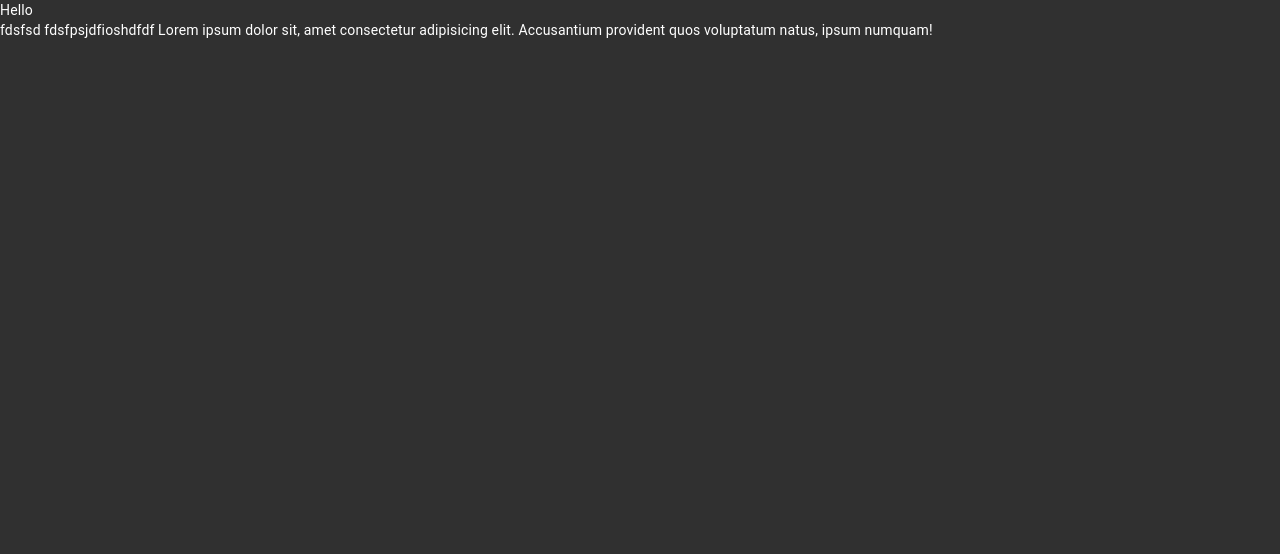
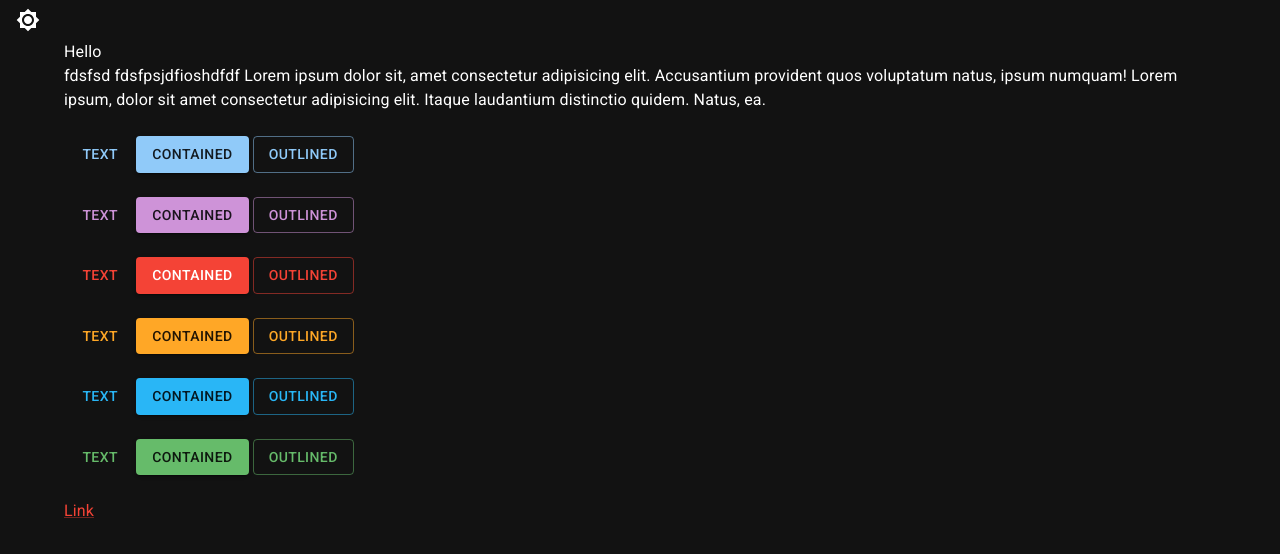
Before and after one commit to grykielona/kalkulatorpro, a Gatsby site: page / in a window 1280 px wide. Built offline with nearby package versions, Linux system fonts and the light colour scheme; Gatsby itself is replaced by a stand-in of ours.

Commit message:
Fixing some configuration

```diff
--- a/gatsby-browser.js
+++ b/gatsby-browser.js
@@ -4,4 +4,4 @@
  * See: https://www.gatsbyjs.com/docs/browser-apis/
  */
 
-// You can delete this file if you're not using it
+// You can delete this file if you're not using  it
--- a/gatsby-node.js
+++ b/gatsby-node.js
@@ -1,8 +1,8 @@
 exports.createPages = async ({ actions }) => {
   const { createPage } = actions
   createPage({
-    path: "/using-dsg",
-    component: require.resolve("./src/templates/using-dsg.js"),
+    path: '/using-dsg',
+    component: require.resolve('./src/templates/using-dsg.js'),
     context: {},
     defer: true,
   })
--- a/package.json
+++ b/package.json
@@ -5,8 +5,10 @@
   "version": "0.1.0",
   "author": "bk",
   "dependencies": {
-    "@material-ui/core": "^4.12.3",
-    "@material-ui/icons": "^4.11.2",
+    "@emotion/react": "^11.7.1",
+    "@emotion/styled": "^11.6.0",
+    "@mui/icons-material": "^5.3.1",
+    "@mui/material": "^5.4.0",
     "gatsby": "^4.6.2",
     "gatsby-plugin-gatsby-cloud": "^4.6.0",
     "gatsby-plugin-image": "^2.6.0",
--- a/src/components/Layout/Layout.jsx
+++ b/src/components/Layout/Layout.jsx
@@ -1,20 +1,35 @@
-import React from 'react'
-import { createTheme, ThemeProvider } from '@material-ui/core/styles'
-import { CssBaseline } from '@material-ui/core'
+import React, { useMemo, useState } from 'react'
+import { createTheme, ThemeProvider } from '@mui/material/styles'
+import CssBaseline from '@mui/material/CssBaseline'
+import Brightness4Icon from '@mui/icons-material/Brightness4'
+import Brightness7Icon from '@mui/icons-material/Brightness7'
+import IconButton from '@mui/material/IconButton'
 
-const darkTheme = createTheme({
-  palette: {
-    type: 'dark',
-  },
-})
+const Layout = ({ children }) => {
+  const [mode, setMode] = useState('dark')
 
-const a = 323
+  const customTheme = useMemo(
+    () =>
+      createTheme({
+        palette: {
+          mode,
+        },
+      }),
+    [mode]
+  )
 
-function Layout({ children }) {
   return (
-    <ThemeProvider theme={darkTheme}>
+    <ThemeProvider theme={customTheme}>
       <CssBaseline />
-      <div className="" />
+
+      <IconButton
+        sx={{ ml: 1 }}
+        onClick={() => setMode((prevMode) => (prevMode === 'dark' ? 'light' : 'dark'))}
+        color="inherit"
+      >
+        {mode === 'dark' ? <Brightness7Icon /> : <Brightness4Icon />}
+      </IconButton>
+
       {children}
     </ThemeProvider>
   )
--- a/src/components/seo.js
+++ b/src/components/seo.jsx
@@ -1,9 +1,9 @@
-import * as React from "react"
-import PropTypes from "prop-types"
-import { Helmet } from "react-helmet"
-import { useStaticQuery, graphql } from "gatsby"
+import * as React from 'react'
+import PropTypes from 'prop-types'
+import { Helmet } from 'react-helmet'
+import { useStaticQuery, graphql } from 'gatsby'
 
-function Seo({ description, lang, meta, title }) {
+const Seo = ({ description, lang, meta, title }) => {
   const { site } = useStaticQuery(
     graphql`
       query {
@@ -30,46 +30,51 @@ function Seo({ description, lang, meta, title }) {
       titleTemplate={defaultTitle ? `%s | ${defaultTitle}` : null}
       meta={[
         {
-          name: `description`,
+          name: 'description',
           content: metaDescription,
         },
         {
-          property: `og:title`,
+          property: 'og:title',
           content: title,
         },
         {
-          property: `og:description`,
+          property: 'og:description',
           content: metaDescription,
         },
         {
-          property: `og:type`,
-          content: `website`,
+          property: 'og:type',
+          content: 'website',
         },
         {
-          name: `twitter:card`,
-          content: `summary`,
+          name: 'twitter:card',
+          content: 'summary',
         },
         {
-          name: `twitter:creator`,
-          content: site.siteMetadata?.author || ``,
+          name: 'twitter:creator',
+          content: site.siteMetadata?.author || '',
         },
         {
-          name: `twitter:title`,
+          name: 'twitter:title',
           content: title,
         },
         {
-          name: `twitter:description`,
+          name: 'twitter:description',
           content: metaDescription,
         },
       ].concat(meta)}
-    />
+    >
+      <link
+        rel="stylesheet"
+        href="https://fonts.googleapis.com/css?family=Roboto:300,400,500,700&display=swap"
+      />
+    </Helmet>
   )
 }
 
 Seo.defaultProps = {
-  lang: `en`,
+  lang: 'en',
   meta: [],
-  description: ``,
+  description: '',
 }
 
 Seo.propTypes = {
--- a/src/pages/index.jsx
+++ b/src/pages/index.jsx
@@ -1,21 +1,112 @@
 import * as React from 'react'
+import Container from '@mui/material/Container'
+import { Button, Link } from '@mui/material'
+import { Link as GLink } from 'gatsby'
 import Layout from '../components/Layout/Layout'
 import Seo from '../components/seo'
 
-function IndexPage() {
-  return (
+const IndexPage = () => (
   <>
     <Seo title="Home" />
     <Layout>
+      <Container>
         Hello
         <div>
-          fdsfsd fdsfpsjdfioshdfdf Lorem ipsum dolor sit, amet consectetur
-          adipisicing elit. Accusantium provident quos voluptatum natus, ipsum
-          numquam!
+          fdsfsd fdsfpsjdfioshdfdf Lorem ipsum dolor sit, amet consectetur adipisicing elit.
+          Accusantium provident quos voluptatum natus, ipsum numquam! Lorem ipsum, dolor sit amet
+          consectetur adipisicing elit. Itaque laudantium distinctio quidem. Natus, ea.
         </div>
+        <br />
+        &nbsp;
+        <Button variant="text" color="primary">
+          Text
+        </Button>
+        &nbsp;
+        <Button variant="contained" color="primary">
+          Contained
+        </Button>
+        &nbsp;
+        <Button variant="outlined" color="primary">
+          Outlined
+        </Button>
+        <br />
+        <br />
+        &nbsp;
+        <Button variant="text" color="secondary">
+          Text
+        </Button>
+        &nbsp;
+        <Button variant="contained" color="secondary">
+          Contained
+        </Button>
+        &nbsp;
+        <Button variant="outlined" color="secondary">
+          Outlined
+        </Button>
+        <br />
+        <br />
+        &nbsp;
+        <Button variant="text" color="error">
+          Text
+        </Button>
+        &nbsp;
+        <Button variant="contained" color="error">
+          Contained
+        </Button>
+        &nbsp;
+        <Button variant="outlined" color="error">
+          Outlined
+        </Button>
+        <br />
+        <br />
+        &nbsp;
+        <Button variant="text" color="warning">
+          Text
+        </Button>
+        &nbsp;
+        <Button variant="contained" color="warning">
+          Contained
+        </Button>
+        &nbsp;
+        <Button variant="outlined" color="warning">
+          Outlined
+        </Button>
+        <br />
+        <br />
+        &nbsp;
+        <Button variant="text" color="info">
+          Text
+        </Button>
+        &nbsp;
+        <Button variant="contained" color="info">
+          Contained
+        </Button>
+        &nbsp;
+        <Button variant="outlined" color="info">
+          Outlined
+        </Button>
+        <br />
+        <br />
+        &nbsp;
+        <Button variant="text" color="success">
+          Text
+        </Button>
+        &nbsp;
+        <Button variant="contained" color="success">
+          Contained
+        </Button>
+        &nbsp;
+        <Button variant="outlined" color="success">
+          Outlined
+        </Button>
+        <br />
+        <br />
+        <Link color="error" component={GLink} to="/404">
+          Link
+        </Link>
+      </Container>
     </Layout>
   </>
 )
-}
 
 export default IndexPage
```
Also changed, not shown: src/pages/404.jsx (+6 -7 lines), .eslintrc.json, 4 other files. Lines whose indentation alone changed are shown as unchanged.
